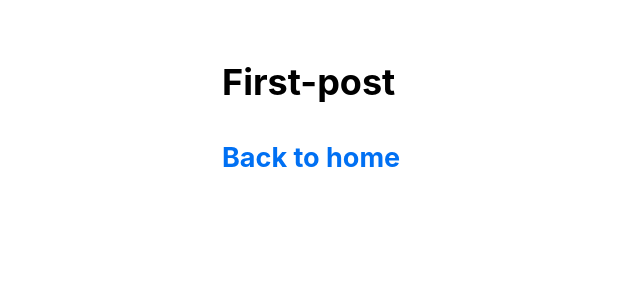
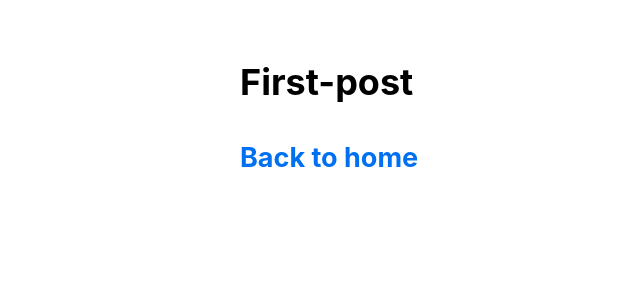
Before and after one commit to wisdom-plus/nextjs-demo, a Next.js app: page /posts/first-post in a window 1280 px wide. Shown: the top 300 px of the page, without its empty margins (94-734 px from the left). Built offline with nearby package versions, Linux system fonts and the light colour scheme.

Commit message:
add:layout

```diff
--- a/componets/layout.module.css
+++ b/componets/layout.module.css
@@ -1,5 +1,15 @@
 .container {
   max-width: 36rem;
-  padding:0 1 rem;
-  margin:3rem auto 6rem;
+  padding: 0 1rem;
+  margin: 3rem auto 6rem;
 }
+
+.header {
+  display: flex;
+  flex-direction: column;
+  align-items: center;
+}
+
+.backToHome {
+  margin: 3rem 0 0;
+}
```
